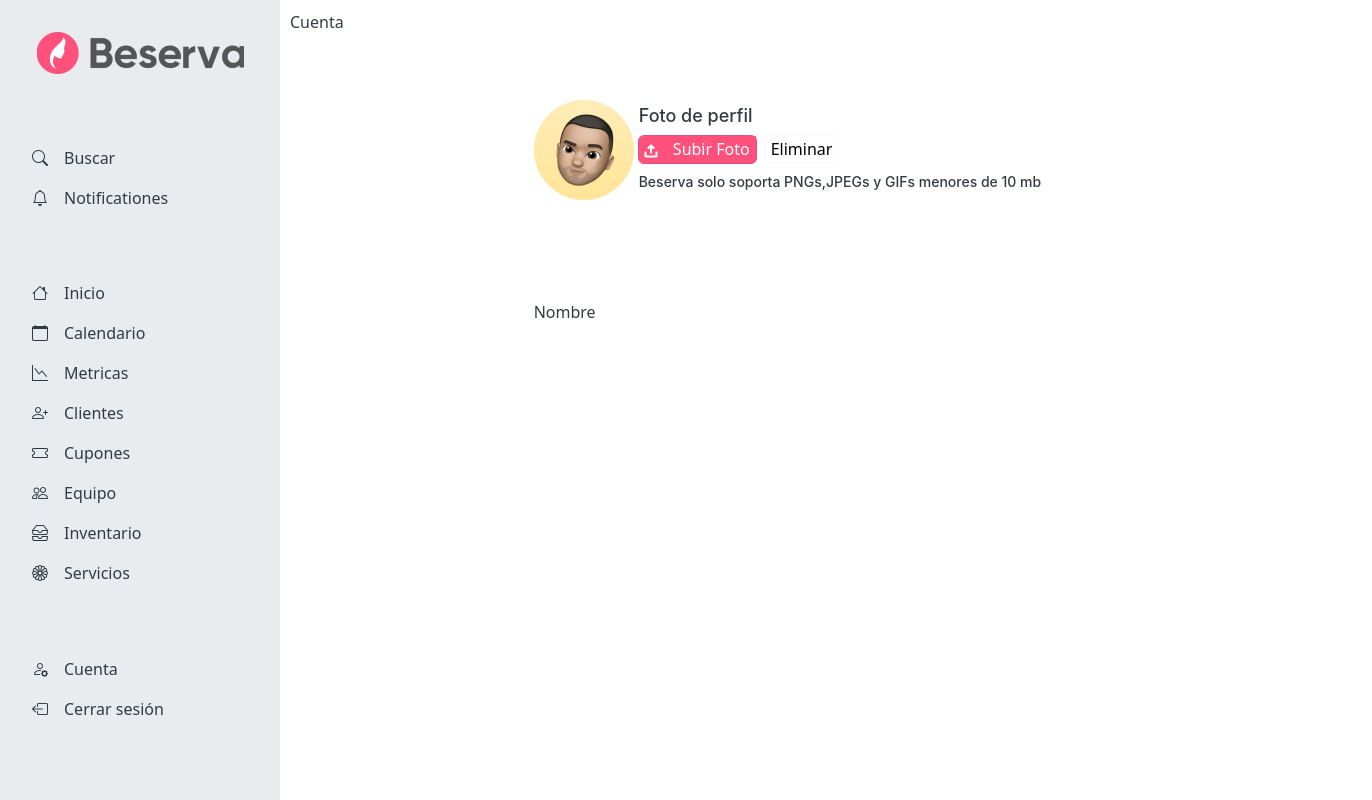
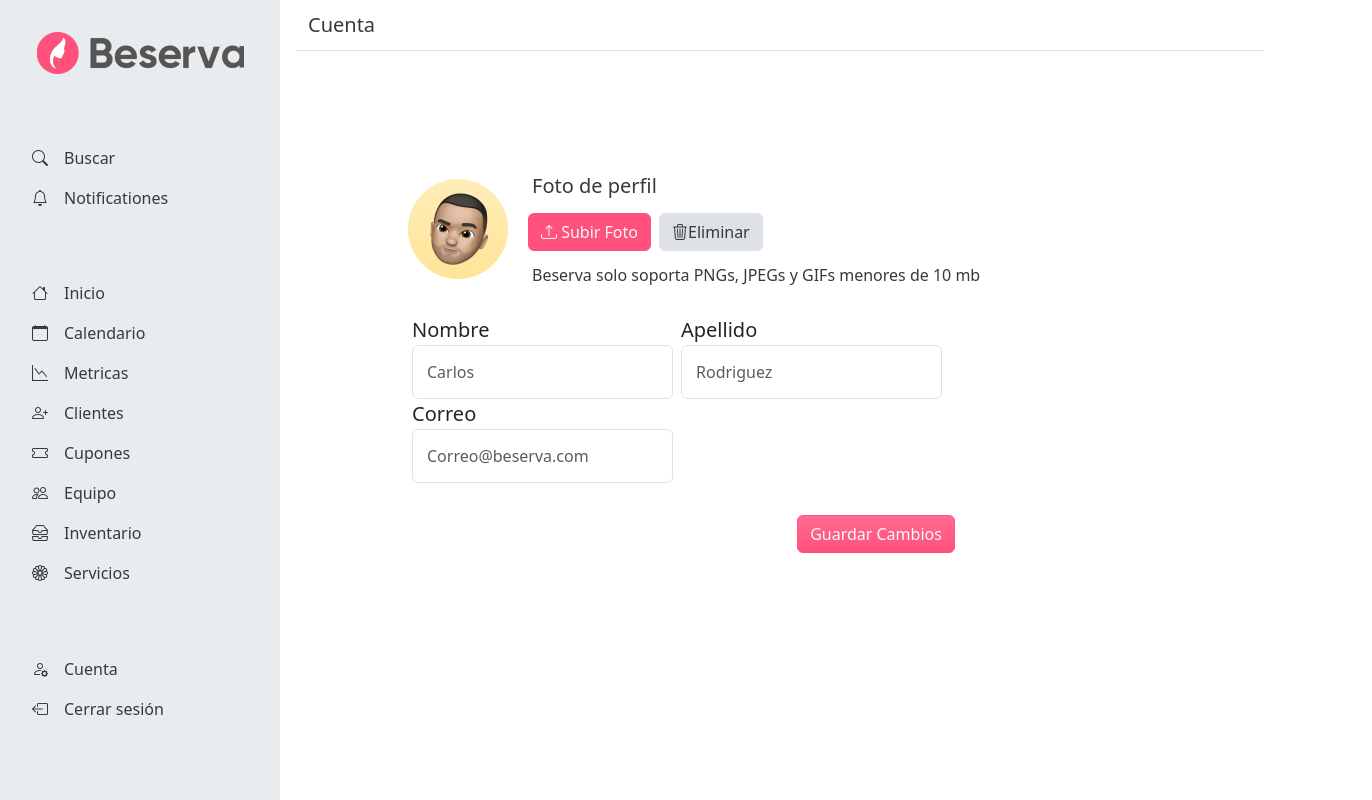
Before and after one commit to pengyilabs/beserva-new, a website with bundled scripts: page account.html in a window 1280 px wide. Shown: the whole page, 1372 px wide, since content can reach past the window. Built offline with nearby package versions, Linux system fonts and the light colour scheme.

Commit message:
feat: account page

```diff
--- a/account.html
+++ b/account.html
@@ -97,43 +97,43 @@
                     </li>
                 </ul>
             </div>
-            <!-- Sidebar end -->
+
 
 
         </main>
         <!-- Topbar start -->
         <div>
         </div>
-            <div class="d-flex" style="padding: 10px;">
-                <p>Cuenta</p>
+        <div class="w-100 px-3">
+            <nav class="navbar border-bottom">
+              <div class="container-fluid">
+                <span class="navbar-brand mb-0 h1">Cuenta</span>
+
               </div>
+            </nav>
+            <div class="row mt-3">
         <!-- Topbar End -->
         <!-- AccountData start -->
+        <div class="container m-7 align-items-center">
+
+            <div class="d-flex">
+
+                <img class="m-3" src="assets/images/LogoCuenta.png" alt="LogoCuenta">
                 <div>
 
-                <div class="d-flex row-gap-md-2" style="padding: 100px 180px;">
-
-                    <img src="assets/images/LogoCuenta.png" alt="LogoCuenta">
-                    <div>
-
-                        <p style="margin: 5px; font-family: Inter;
-                        font-size: 18px;
-                        font-style: normal;
-                        font-weight: 500;
-                        line-height: normal;">Foto de perfil</p>
+                    <p class="fs-5 m-2">Foto de perfil</p>
                     <div class="d-flex row-gap-md-2">
 
-                            <div
-                                style="margin: 4px; border: 1px solid var(--secundary-pink-pressed, #D6568A);border-radius: 6px;background: var(--primary-pink, #FF517C);">
-                                <img style="margin: 4px;" src="assets/images/Carga.png" alt="Carga">
-                                <button
-                                    style="color: var(--primary-white, #FFF); border: 0px solid var(--secundary-pink-pressed, #D6568A);border-radius: 0px;background: var(--primary-pink, #FF517C);">Subir
-                                    Foto</button>
+                        <div>
+                            <button class="btn btn-primary text-light rounded m-1">
+                                <i class="bi bi-upload"></i>
+                                Subir Foto
+                            </button>
                         </div>
-                            <button
-                                style="margin: 3px;height: 30px;border-radius: 6px;background: var(--primary-white, #FFF); border:  1px solid var(--grayscale-stroke, #FFF7F6);">Eliminar</button>
+                        <button class="btn btn-secondary text-dark rounded m-1"> <i
+                                class="bi bi-trash3"></i>Eliminar</button>
                     </div>
-                        <p style=" margin:5px;color: var(--grayscale-light-gray, #828282);font-family: Inter;font-size: 14px;font-style: normal;font-weight: 500;line-height: 18px;">Beserva solo soporta PNGs,JPEGs y GIFs menores de 10 mb</p>
+                    <p class="m-2">Beserva solo soporta PNGs, JPEGs y GIFs menores de 10 mb</p>
                     <div>
                     </div>
 
@@ -141,13 +141,31 @@
                 </div>
 
             </div>
-                <div class="d-flex row-gap-md-2" style="padding: 0px 180px;">
-                <p>Nombre</p>
+            <div class="d-flex m-3">
+                <div class="m-1 ">
+                    <label class="fs-5">Nombre</label>
+                    <input type="text" placeholder="Carlos" class="form-control" id="centerName">
+                    <label class="fs-5">Correo</label>
+                    <input type="text" placeholder="Correo@beserva.com" class=" form-control" id="centerEmail">
+                </div>
+
+                    <div class="m-1">
+                        <label class="fs-5">Apellido</label>
+                        <input type="text" placeholder="Rodriguez" class=" form-control" id="centerApellido">
+                    </div>
+                    <!-- AccountData Find -->
+
+                </div>
+                <div class="d-flex justify-content-center m-4">
+                    <button class="btn btn-primary bg-gradient text-light rounded m-1 bs-gradient">Guardar Cambios</button>
+               </div>
+
+            </div>
+
         </div>
     </div>
     </div>
-    </div>
-    </div>
+
     <script type="module" src="js/main.js"></script>
 </body>
 
```
Also changed, not shown: homeb2b.html (+1 -1 lines), services.html (added, +121 -0 lines), 1 other file. Lines whose indentation alone changed are shown as unchanged.
